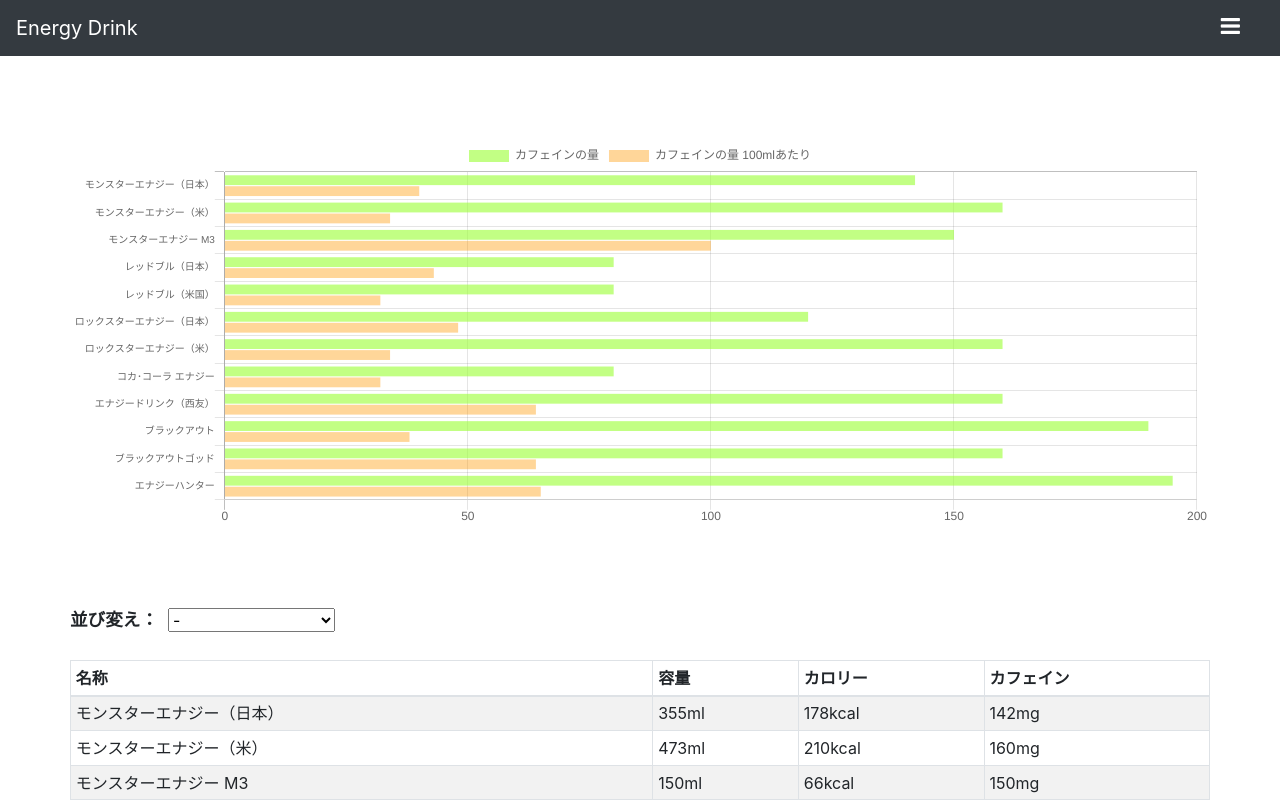
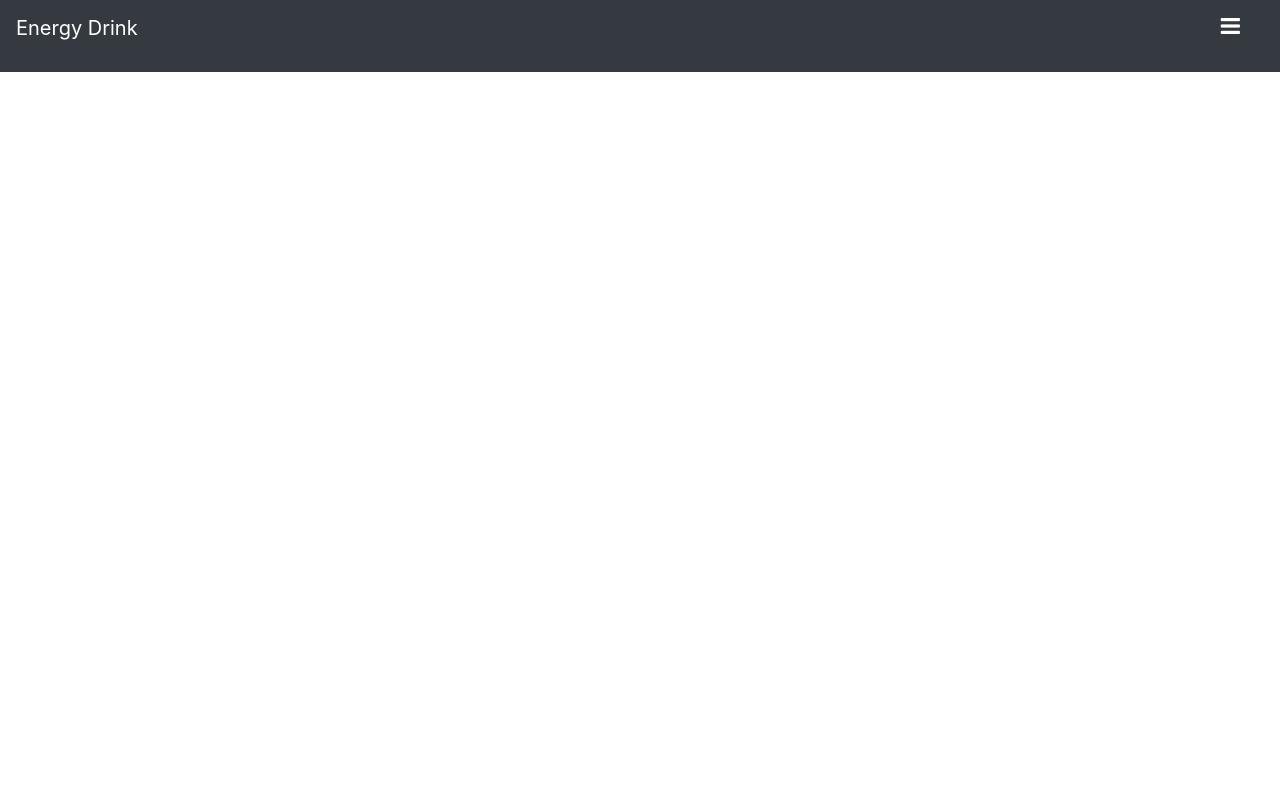
Before and after one commit to teddybear0430/energy_drink, a React (Create React App) app: page / in a window 1280 px wide. Shown: the top 800 px of the page. Built offline with nearby package versions, Linux system fonts and the light colour scheme.

Commit message:
'トップのurlを変更.

```diff
--- a/src/App.js
+++ b/src/App.js
@@ -12,16 +12,17 @@
   constructor(props) {
     super(props);
     this.state = {
-      clickText: ''
+        clickText: ''
     }
   }
 
   // クリックした要素を取得
   getText(e) {
     const event = e.target,
-           text = event.innerHTML;
+    text = event.innerHTML;
+
     this.setState({
-      clickText: text
+        clickText: text
     });
     return text;
   }
@@ -38,7 +39,7 @@
           text={(e) => this.getText(e)}
         />
         <Switch>
-            <Route exact path="/"　render={() => <Main data={copy} />} />
+            <Route exact path="/energy_drink/"　render={() => <Main data={copy} />} />
             <Route exact path="/data" render={() => <PieChart data={drinkData} clickText={this.state.clickText} />} />
         </Switch>
         <Footer />
```
